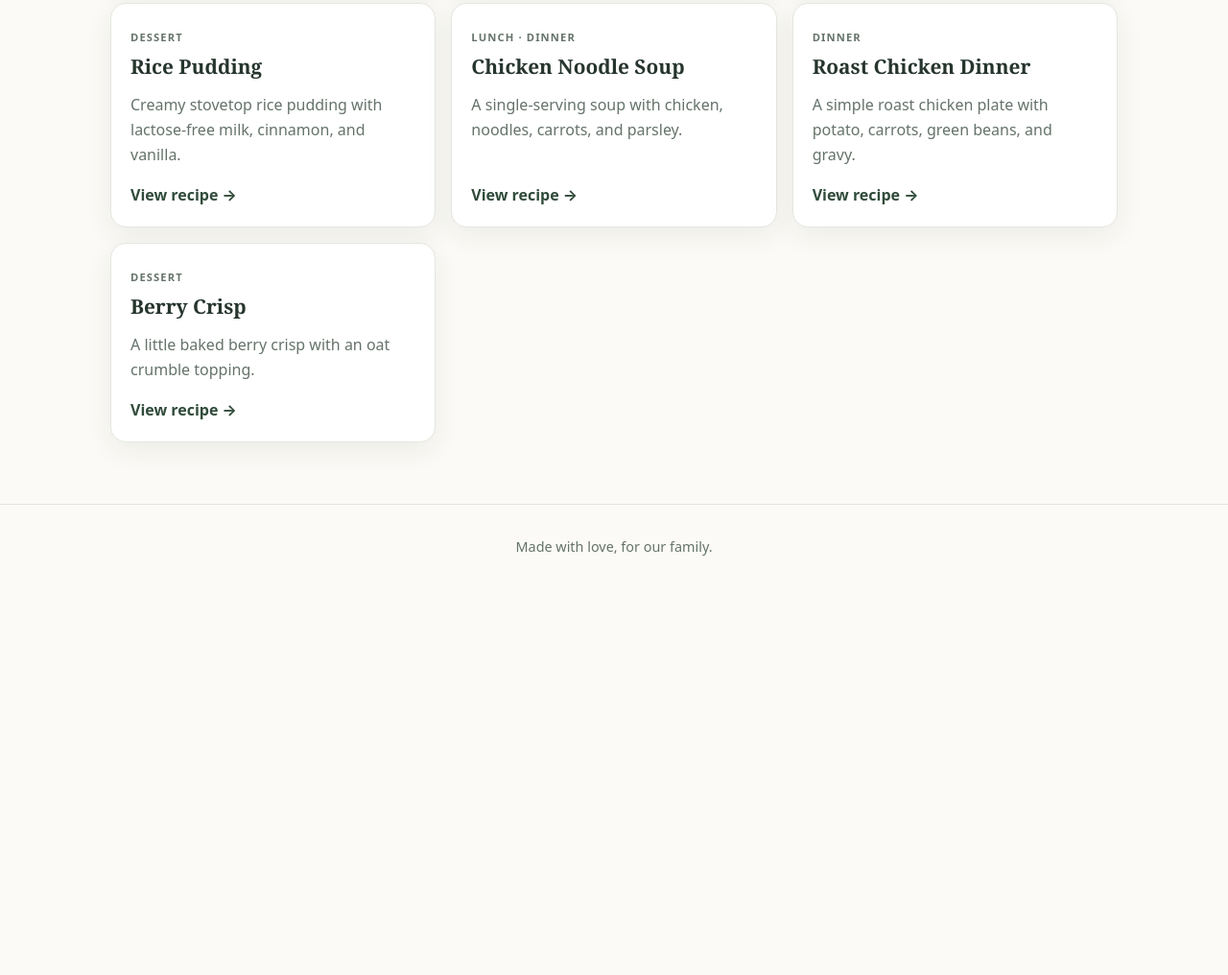
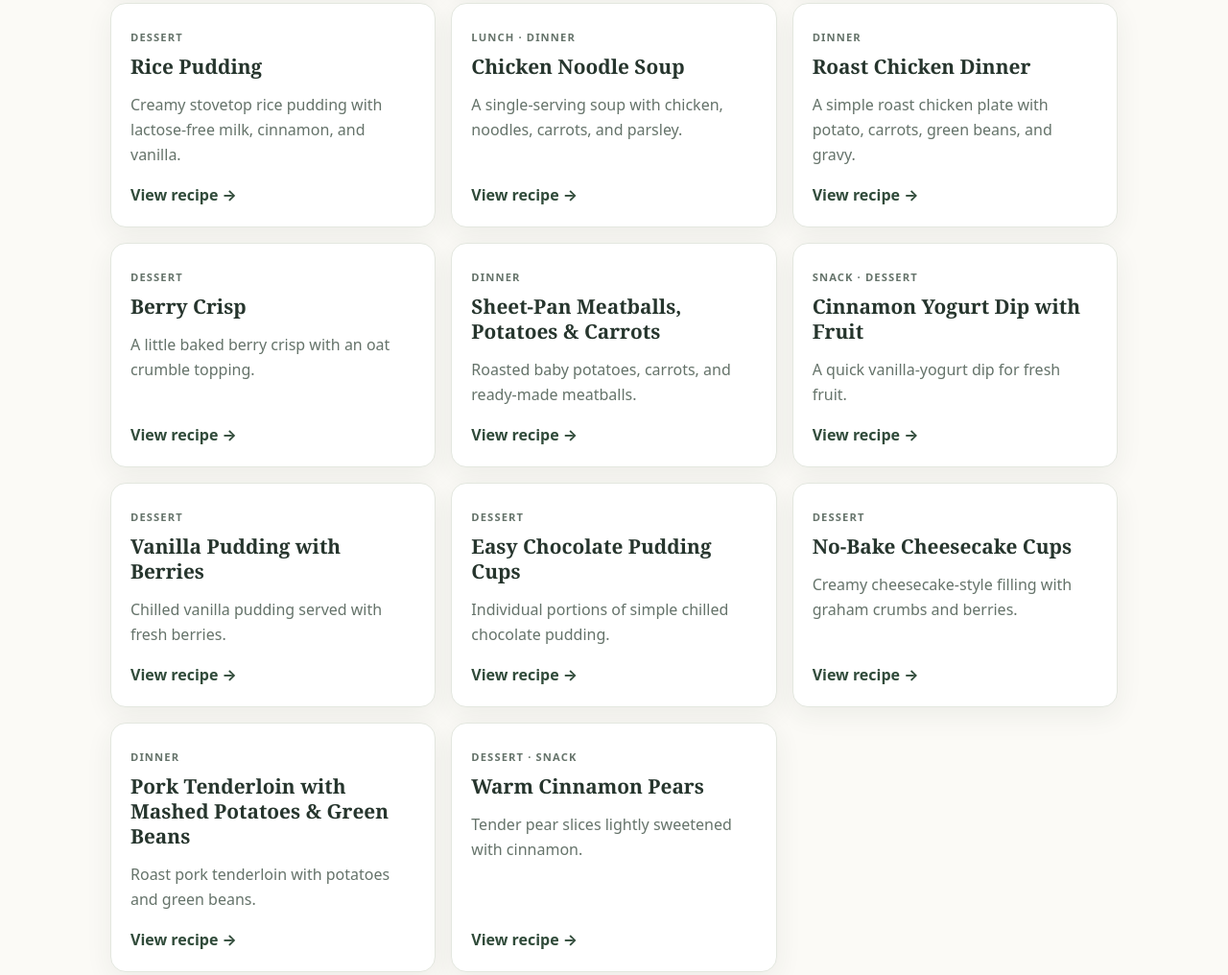
Before and after one commit to kmb1859/Recipe-Book, a plain HTML site: page index.html in a window 1280 px wide. Shown: the part 3848-4864 px from the top of the page at 96% size. Before the commit the page ends 4462 px from the top, so only its background shows below. Drawn offline with Linux system fonts and the light colour scheme.

Commit message:
Add seven recipes to homepage

```diff
--- a/index.html
+++ b/index.html
@@ -43,4 +43,11 @@
 <article class="recipe-card" data-category="dinner"><p class="card-category">Lunch · Dinner</p><h3>Chicken Noodle Soup</h3><p>A single-serving soup with chicken, noodles, carrots, and parsley.</p><a href="recipes/individual-chicken-noodle-soup/">View recipe →</a></article>
 <article class="recipe-card" data-category="dinner"><p class="card-category">Dinner</p><h3>Roast Chicken Dinner</h3><p>A simple roast chicken plate with potato, carrots, green beans, and gravy.</p><a href="recipes/individual-roast-chicken-dinner/">View recipe →</a></article>
 <article class="recipe-card" data-category="dessert"><p class="card-category">Dessert</p><h3>Berry Crisp</h3><p>A little baked berry crisp with an oat crumble topping.</p><a href="recipes/individual-berry-crisp/">View recipe →</a></article>
+<article class="recipe-card" data-category="dinner"><p class="card-category">Dinner</p><h3>Sheet-Pan Meatballs, Potatoes & Carrots</h3><p>Roasted baby potatoes, carrots, and ready-made meatballs.</p><a href="recipes/sheet-pan-meatballs-potatoes-carrots/">View recipe →</a></article>
+<article class="recipe-card" data-category="dessert"><p class="card-category">Snack · Dessert</p><h3>Cinnamon Yogurt Dip with Fruit</h3><p>A quick vanilla-yogurt dip for fresh fruit.</p><a href="recipes/cinnamon-yogurt-dip-fruit/">View recipe →</a></article>
+<article class="recipe-card" data-category="dessert"><p class="card-category">Dessert</p><h3>Vanilla Pudding with Berries</h3><p>Chilled vanilla pudding served with fresh berries.</p><a href="recipes/vanilla-pudding-berries/">View recipe →</a></article>
+<article class="recipe-card" data-category="dessert"><p class="card-category">Dessert</p><h3>Easy Chocolate Pudding Cups</h3><p>Individual portions of simple chilled chocolate pudding.</p><a href="recipes/chocolate-pudding-cups/">View recipe →</a></article>
+<article class="recipe-card" data-category="dessert"><p class="card-category">Dessert</p><h3>No-Bake Cheesecake Cups</h3><p>Creamy cheesecake-style filling with graham crumbs and berries.</p><a href="recipes/no-bake-cheesecake-cups/">View recipe →</a></article>
+<article class="recipe-card" data-category="dinner"><p class="card-category">Dinner</p><h3>Pork Tenderloin with Mashed Potatoes & Green Beans</h3><p>Roast pork tenderloin with potatoes and green beans.</p><a href="recipes/pork-tenderloin-mashed-potatoes-green-beans/">View recipe →</a></article>
+<article class="recipe-card" data-category="dessert"><p class="card-category">Dessert · Snack</p><h3>Warm Cinnamon Pears</h3><p>Tender pear slices lightly sweetened with cinnamon.</p><a href="recipes/warm-cinnamon-pears/">View recipe →</a></article>
 </div></section></main><footer class="site-footer">Made with love, for our family.</footer><script src="site.js"></script></body></html>
```
